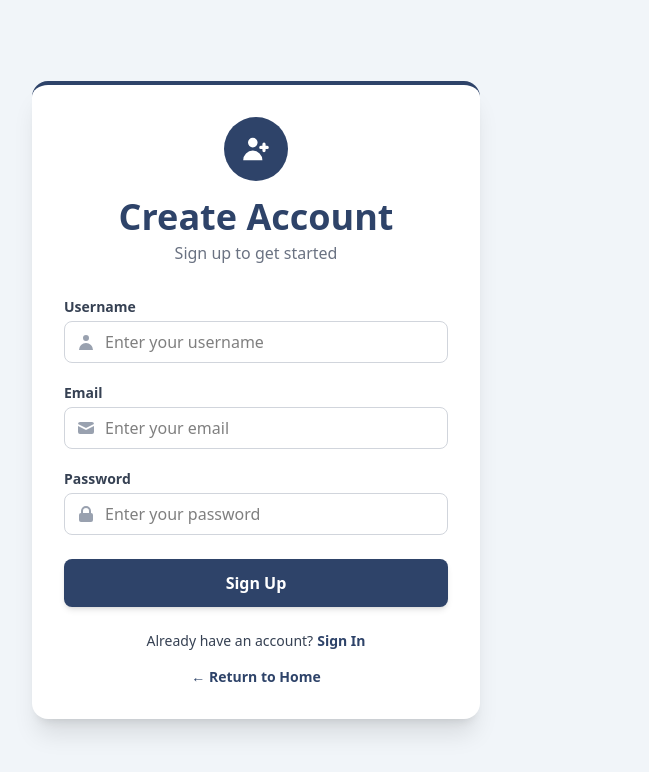
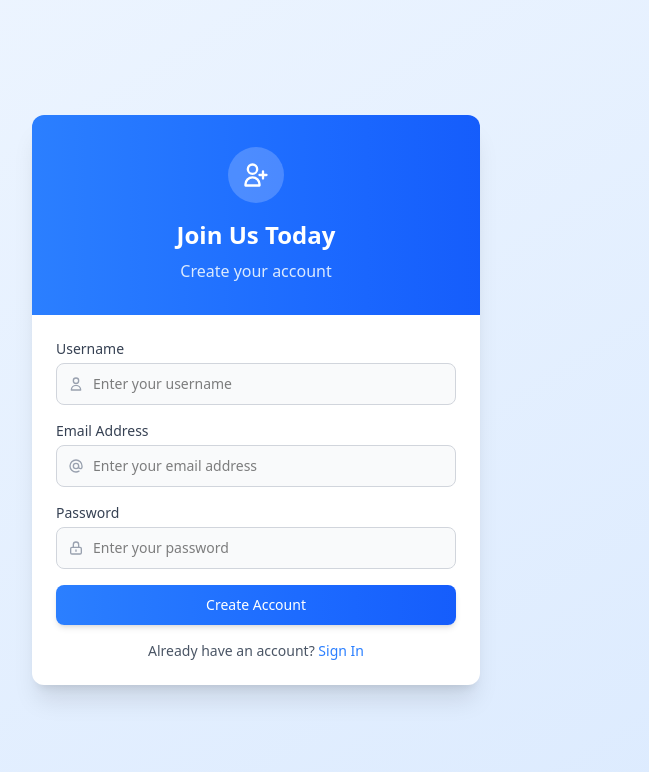
Before and after one commit to SureshTimma/QnA-App, a Next.js app: page /signup in a window 1280 px wide. Shown: the top 772 px of the page, without its empty margins (384-1033 px from the left). Built offline with nearby package versions, Linux system fonts and the light colour scheme.

Commit message:
signup and signin page ui implemented

```diff
--- a/src/app/(user)/signin/page.tsx
+++ b/src/app/(user)/signin/page.tsx
@@ -25,25 +25,42 @@ const SignIn = () => {
     e.preventDefault();
     const response = await signIn("credentials", formData);
     console.log("SignIn response:", response);
-    if(response?.status==200) {
+    if (response?.status == 200) {
       router.push("/dashboard");
     } else {
       console.error("SignIn failed:", response);
       alert("Invalid email or password");
     }
   };
-
   return (
-    <div className="min-h-screen bg-gray-100 flex items-center justify-center p-4">
-      <div className="max-w-md w-full bg-white rounded-xl shadow-lg overflow-hidden">
-        <div className="bg-[#00B9F1] py-1 px-6 flex justify-center"></div>
-
-        <div className="p-8">
-          <h2 className="text-2xl font-bold text-center text-gray-800 mb-8">
-            Sign In to Your Account
-          </h2>
-
-          <form onSubmit={handleSubmit} className="space-y-6">
+    <div className="min-h-screen bg-gradient-to-br from-blue-50 to-blue-100 flex items-center justify-center p-4">
+      <div className="max-w-md w-full bg-white rounded-xl shadow-xl overflow-hidden">
+        {" "}
+        {/* Header */}
+        <div className="bg-gradient-to-r from-blue-500 to-blue-600 py-8 px-6">
+          <div className="text-center">
+            <div className="inline-flex items-center justify-center w-14 h-14 bg-white/20 rounded-full mb-4">
+              <svg
+                className="h-7 w-7 text-white"
+                fill="none"
+                viewBox="0 0 24 24"
+                stroke="currentColor"
+              >
+                <path
+                  strokeLinecap="round"
+                  strokeLinejoin="round"
+                  strokeWidth={2}
+                  d="M16 7a4 4 0 11-8 0 4 4 0 018 0zM12 14a7 7 0 00-7 7h14a7 7 0 00-7-7z"
+                />
+              </svg>
+            </div>
+            <h2 className="text-2xl font-bold text-white mb-2">Welcome Back</h2>
+            <p className="text-blue-100 text-base">Sign in to your account</p>
+          </div>
+        </div>
+        <div className="p-6">
+          {" "}
+          <form onSubmit={handleSubmit} className="space-y-4">
             <div>
               <label
                 htmlFor="email"
@@ -51,16 +68,33 @@ const SignIn = () => {
               >
                 Email Address
               </label>
+              <div className="relative">
+                <div className="absolute inset-y-0 left-0 pl-3 flex items-center pointer-events-none">
+                  <svg
+                    className="h-4 w-4 text-gray-400"
+                    fill="none"
+                    viewBox="0 0 24 24"
+                    stroke="currentColor"
+                  >
+                    <path
+                      strokeLinecap="round"
+                      strokeLinejoin="round"
+                      strokeWidth={2}
+                      d="M16 12a4 4 0 10-8 0 4 4 0 008 0zm0 0v1.5a2.5 2.5 0 005 0V12a9 9 0 10-9 9m4.5-1.206a8.959 8.959 0 01-4.5 1.207"
+                    />
+                  </svg>
+                </div>
                 <input
                   type="email"
                   id="email"
                   name="email"
                   value={formData.email}
                   onChange={handleChange}
-                className="w-full px-4 py-3 rounded-lg border border-gray-300 focus:outline-none focus:ring-2 focus:ring-[#00B9F1] focus:border-transparent transition"
-                placeholder="Enter email address"
+                  className="w-full pl-9 pr-3 py-2.5 rounded-lg border border-gray-300 focus:outline-none focus:ring-2 focus:ring-blue-500 focus:border-transparent transition duration-200 bg-gray-50 focus:bg-white text-sm"
+                  placeholder="Enter your email"
                   required
                 />
+              </div>
             </div>
 
             <div>
@@ -70,30 +104,46 @@ const SignIn = () => {
               >
                 Password
               </label>
+              <div className="relative">
+                <div className="absolute inset-y-0 left-0 pl-3 flex items-center pointer-events-none">
+                  <svg
+                    className="h-4 w-4 text-gray-400"
+                    fill="none"
+                    viewBox="0 0 24 24"
+                    stroke="currentColor"
+                  >
+                    <path
+                      strokeLinecap="round"
+                      strokeLinejoin="round"
+                      strokeWidth={2}
+                      d="M12 15v2m-6 4h12a2 2 0 002-2v-6a2 2 0 00-2-2H6a2 2 0 00-2 2v6a2 2 0 002 2zm10-10V7a4 4 0 00-8 0v4h8z"
+                    />
+                  </svg>
+                </div>
                 <input
                   type="password"
                   id="password"
                   name="password"
                   value={formData.password}
                   onChange={handleChange}
-                className="w-full px-4 py-3 rounded-lg border border-gray-300 focus:outline-none focus:ring-2 focus:ring-[#00B9F1] focus:border-transparent transition"
+                  className="w-full pl-9 pr-3 py-2.5 rounded-lg border border-gray-300 focus:outline-none focus:ring-2 focus:ring-blue-500 focus:border-transparent transition duration-200 bg-gray-50 focus:bg-white text-sm"
                   placeholder="Enter your password"
                   required
                 />
               </div>
+            </div>
 
             <button
               type="submit"
-              className="w-full bg-[#00B9F1] hover:bg-[#00a3d6] text-white py-3 rounded-lg transition duration-300 font-medium focus:outline-none focus:ring-2 focus:ring-[#008bbc] focus:ring-offset-2"
+              className="w-full bg-gradient-to-r from-blue-500 to-blue-600 hover:from-blue-600 hover:to-blue-700 text-white py-2.5 rounded-lg transition duration-300 font-medium focus:outline-none focus:ring-2 focus:ring-blue-500 focus:ring-offset-2 shadow-md hover:shadow-lg transform hover:scale-[1.01] active:scale-[0.99] text-sm"
             >
               Sign In
             </button>
           </form>
-
-          <p className="mt-8 text-center text-sm text-gray-600">
+          <p className="mt-4 text-center text-sm text-gray-600">
             Don't have an account?{" "}
             <span
-              className="text-[#00B9F1] hover:text-[#00a3d6] font-medium cursor-pointer"
+              className="text-blue-500 hover:text-blue-600 font-medium cursor-pointer transition duration-200"
               onClick={() => router.push("signup")}
             >
               Sign Up
--- a/src/app/(user)/signup/page.tsx
+++ b/src/app/(user)/signup/page.tsx
@@ -48,36 +48,58 @@ const SignUp = () => {
     }
   };
   return (
-    <div className="min-h-screen flex items-center justify-center bg-[#F1F5F9] px-4 py-8">
-      <form
-        onSubmit={onFormSubmission}
-        className="bg-white w-full max-w-md p-8 rounded-2xl shadow-xl border-t-4 border-[#2e4369] transform transition-all duration-300 hover:translate-y-[-5px]"
+    <div className="min-h-screen bg-gradient-to-br from-blue-50 to-blue-100 flex items-center justify-center p-4">
+      <div className="max-w-md w-full bg-white rounded-xl shadow-xl overflow-hidden">
+        {" "}
+        {/* Header */}
+        <div className="bg-gradient-to-r from-blue-500 to-blue-600 py-8 px-6">
+          <div className="text-center">
+            <div className="inline-flex items-center justify-center w-14 h-14 bg-white/20 rounded-full mb-4">
+              <svg
+                className="h-7 w-7 text-white"
+                fill="none"
+                viewBox="0 0 24 24"
+                stroke="currentColor"
               >
-        {" "}
-        <div className="text-center mb-8">
-          <div className="inline-flex justify-center items-center w-16 h-16 bg-[#2e4369] rounded-full mb-4 text-white">
-            <svg
-              xmlns="http://www.w3.org/2000/svg"
-              className="h-8 w-8"
-              viewBox="0 0 20 20"
-              fill="currentColor"
-            >
-              <path d="M8 9a3 3 0 100-6 3 3 0 000 6zM8 11a6 6 0 016 6H2a6 6 0 016-6zM16 7a1 1 0 10-2 0v1h-1a1 1 0 100 2h1v1a1 1 0 102 0v-1h1a1 1 0 100-2h-1V7z" />
+                <path
+                  strokeLinecap="round"
+                  strokeLinejoin="round"
+                  strokeWidth={2}
+                  d="M18 9v3m0 0v3m0-3h3m-3 0h-3m-2-5a4 4 0 11-8 0 4 4 0 018 0zM3 20a6 6 0 0112 0v1H3v-1z"
+                />
               </svg>
             </div>
-          <h1 className="text-4xl font-bold text-center text-[#2e4369]">
-            Create Account
-          </h1>
-          <p className="text-gray-500 mt-1">Sign up to get started</p>
-        </div>        {error && (
-          <div className="mb-4 p-3 bg-red-50 border-l-4 border-red-500 text-red-700">
-            <p>{error}</p>
+            <h2 className="text-2xl font-bold text-white mb-2">
+              Join Us Today
+            </h2>
+            <p className="text-blue-100 text-base">Create your account</p>
           </div>
-        )}
-        <div className="mb-5">
+        </div>
+        <div className="p-6">
+          {" "}
+          <form onSubmit={onFormSubmission} className="space-y-4">
+            {error && (
+              <div className="mb-4 p-3 bg-red-50 border border-red-200 rounded-lg text-red-700">
+                <div className="flex items-center">
+                  <svg
+                    className="w-4 h-4 mr-2"
+                    fill="currentColor"
+                    viewBox="0 0 20 20"
+                  >
+                    <path
+                      fillRule="evenodd"
+                      d="M10 18a8 8 0 100-16 8 8 0 000 16zM8.707 7.293a1 1 0 00-1.414 1.414L8.586 10l-1.293 1.293a1 1 0 101.414 1.414L10 11.414l1.293 1.293a1 1 0 001.414-1.414L11.414 10l1.293-1.293a1 1 0 00-1.414-1.414L10 8.586 8.707 7.293z"
+                      clipRule="evenodd"
+                    />
+                  </svg>
+                  <p className="text-sm font-medium">{error}</p>
+                </div>
+              </div>
+            )}{" "}
+            <div>
               <label
                 htmlFor="username"
-            className="block mb-1 text-sm font-semibold text-gray-700"
+                className="block text-sm font-medium text-gray-700 mb-1"
               >
                 Username
               </label>
@@ -85,11 +107,17 @@ const SignUp = () => {
                 <div className="absolute inset-y-0 left-0 pl-3 flex items-center pointer-events-none">
                   <svg
                     xmlns="http://www.w3.org/2000/svg"
-                className="h-5 w-5 text-gray-400"
-                viewBox="0 0 20 20"
-                fill="currentColor"
+                    className="h-4 w-4 text-gray-400"
+                    fill="none"
+                    viewBox="0 0 24 24"
+                    stroke="currentColor"
                   >
-                <path d="M10 9a3 3 0 100-6 3 3 0 000 6zm-7 9a7 7 0 1114 0H3z" />
+                    <path
+                      strokeLinecap="round"
+                      strokeLinejoin="round"
+                      strokeWidth={2}
+                      d="M16 7a4 4 0 11-8 0 4 4 0 018 0zM12 14a7 7 0 00-7 7h14a7 7 0 00-7-7z"
+                    />
                   </svg>
                 </div>
                 <input
@@ -99,44 +127,51 @@ const SignUp = () => {
                   onChange={handleChange}
                   disabled={isLoading}
                   placeholder="Enter your username"
-              className="w-full pl-10 px-4 py-2 rounded-lg border border-gray-300 focus:outline-none focus:ring-2 focus:ring-[#2e4369] focus:border-transparent transition-all duration-200"
+                  className="w-full pl-9 pr-3 py-2.5 rounded-lg border border-gray-300 focus:outline-none focus:ring-2 focus:ring-blue-500 focus:border-transparent transition duration-200 bg-gray-50 focus:bg-white disabled:opacity-50 text-sm"
+                  required
                 />
               </div>
-        </div>
-        <div className="mb-5">
+            </div>{" "}
+            <div>
               <label
                 htmlFor="email"
-            className="block mb-1 text-sm font-semibold text-gray-700"
+                className="block text-sm font-medium text-gray-700 mb-1"
               >
-            Email
+                Email Address
               </label>
               <div className="relative">
                 <div className="absolute inset-y-0 left-0 pl-3 flex items-center pointer-events-none">
                   <svg
                     xmlns="http://www.w3.org/2000/svg"
-                className="h-5 w-5 text-gray-400"
-                viewBox="0 0 20 20"
-                fill="currentColor"
+                    className="h-4 w-4 text-gray-400"
+                    fill="none"
+                    viewBox="0 0 24 24"
+                    stroke="currentColor"
                   >
-                <path d="M2.003 5.884L10 9.882l7.997-3.998A2 2 0 0016 4H4a2 2 0 00-1.997 1.884z" />
-                <path d="M18 8.118l-8 4-8-4V14a2 2 0 002 2h12a2 2 0 002-2V8.118z" />
+                    <path
+                      strokeLinecap="round"
+                      strokeLinejoin="round"
+                      strokeWidth={2}
+                      d="M16 12a4 4 0 10-8 0 4 4 0 008 0zm0 0v1.5a2.5 2.5 0 005 0V12a9 9 0 10-9 9m4.5-1.206a8.959 8.959 0 01-4.5 1.207"
+                    />
                   </svg>
-            </div>{" "}
+                </div>
                 <input
                   type="email"
                   id="email"
                   name="email"
                   onChange={handleChange}
                   disabled={isLoading}
-              placeholder="Enter your email"
-              className="w-full pl-10 px-4 py-2 rounded-lg border border-gray-300 focus:outline-none focus:ring-2 focus:ring-[#2e4369] focus:border-transparent transition-all duration-200"
+                  placeholder="Enter your email address"
+                  className="w-full pl-9 pr-3 py-2.5 rounded-lg border border-gray-300 focus:outline-none focus:ring-2 focus:ring-blue-500 focus:border-transparent transition duration-200 bg-gray-50 focus:bg-white disabled:opacity-50 text-sm"
+                  required
                 />
               </div>
-        </div>
-        <div className="mb-6">
+            </div>{" "}
+            <div>
               <label
                 htmlFor="password"
-            className="block mb-1 text-sm font-semibold text-gray-700"
+                className="block text-sm font-medium text-gray-700 mb-1"
               >
                 Password
               </label>
@@ -144,17 +179,19 @@ const SignUp = () => {
                 <div className="absolute inset-y-0 left-0 pl-3 flex items-center pointer-events-none">
                   <svg
                     xmlns="http://www.w3.org/2000/svg"
-                className="h-5 w-5 text-gray-400"
-                viewBox="0 0 20 20"
-                fill="currentColor"
+                    className="h-4 w-4 text-gray-400"
+                    fill="none"
+                    viewBox="0 0 24 24"
+                    stroke="currentColor"
                   >
                     <path
-                  fillRule="evenodd"
-                  d="M5 9V7a5 5 0 0110 0v2a2 2 0 012 2v5a2 2 0 01-2 2H5a2 2 0 01-2-2v-5a2 2 0 012-2zm8-2v2H7V7a3 3 0 016 0z"
-                  clipRule="evenodd"
+                      strokeLinecap="round"
+                      strokeLinejoin="round"
+                      strokeWidth={2}
+                      d="M12 15v2m-6 4h12a2 2 0 002-2v-6a2 2 0 00-2-2H6a2 2 0 00-2 2v6a2 2 0 002 2zm10-10V7a4 4 0 00-8 0v4h8z"
                     />
                   </svg>
-            </div>{" "}
+                </div>
                 <input
                   type="password"
                   id="password"
@@ -162,37 +199,60 @@ const SignUp = () => {
                   onChange={handleChange}
                   disabled={isLoading}
                   placeholder="Enter your password"
-              className="w-full pl-10 px-4 py-2 rounded-lg border border-gray-300 focus:outline-none focus:ring-2 focus:ring-[#2e4369] focus:border-transparent transition-all duration-200"
+                  className="w-full pl-9 pr-3 py-2.5 rounded-lg border border-gray-300 focus:outline-none focus:ring-2 focus:ring-blue-500 focus:border-transparent transition duration-200 bg-gray-50 focus:bg-white disabled:opacity-50 text-sm"
+                  required
                 />
               </div>
             </div>{" "}
             <button
               type="submit"
               disabled={isLoading}
-          className={`w-full bg-[#2e4369] text-white font-bold py-3 rounded-lg transition-all duration-300 shadow-md hover:shadow-lg transform hover:scale-[1.02] active:scale-[0.98] ${
-            isLoading ? "opacity-70 cursor-not-allowed" : "hover:bg-[#3c527d]"
+              className={`w-full bg-gradient-to-r from-blue-500 to-blue-600 text-white font-medium py-2.5 rounded-lg transition duration-300 shadow-md hover:shadow-lg transform hover:scale-[1.01] active:scale-[0.99] focus:outline-none focus:ring-2 focus:ring-blue-500 focus:ring-offset-2 text-sm ${
+                isLoading
+                  ? "opacity-70 cursor-not-allowed"
+                  : "hover:from-blue-600 hover:to-blue-700"
               }`}
             >
-          {isLoading ? "Creating Account..." : "Sign Up"}
-        </button>
-        <p className="mt-6 text-center text-sm text-gray-700">
-          Already have an account?
+              {isLoading ? (
+                <div className="flex items-center justify-center">
+                  <svg
+                    className="animate-spin -ml-1 mr-3 h-4 w-4 text-white"
+                    xmlns="http://www.w3.org/2000/svg"
+                    fill="none"
+                    viewBox="0 0 24 24"
+                  >
+                    <circle
+                      className="opacity-25"
+                      cx="12"
+                      cy="12"
+                      r="10"
+                      stroke="currentColor"
+                      strokeWidth="4"
+                    ></circle>
+                    <path
+                      className="opacity-75"
+                      fill="currentColor"
+                      d="M4 12a8 8 0 018-8V0C5.373 0 0 5.373 0 12h4zm2 5.291A7.962 7.962 0 014 12H0c0 3.042 1.135 5.824 3 7.938l3-2.647z"
+                    ></path>
+                  </svg>
+                  Creating Account...
+                </div>
+              ) : (
+                "Create Account"
+              )}
+            </button>{" "}
+          </form>{" "}
+          <p className="mt-4 text-center text-sm text-gray-600">
+            Already have an account?{" "}
             <Link
               href="/signin"
-            className="text-[#2e4369] font-semibold hover:underline ml-1 cursor-pointer"
+              className="text-blue-500 hover:text-blue-600 font-medium transition duration-200"
             >
               Sign In
             </Link>
           </p>
-        <p className="mt-4 text-center text-sm text-gray-700">
-          <Link
-            href="/"
-            className="text-[#2e4369] font-semibold hover:underline cursor-pointer"
-          >
-            ← Return to Home
-          </Link>
-        </p>
-      </form>
+        </div>
+      </div>
     </div>
   );
 };
```
Lines whose indentation alone changed are shown as unchanged.
